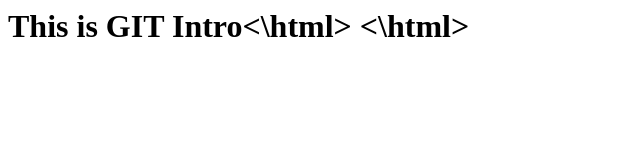
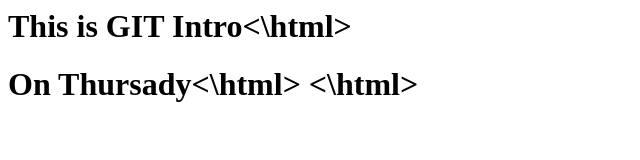
Before and after one commit to Chandru371/MarieBrown, a plain HTML site: page index.html in a window 1280 px wide. Shown: the whole page, without its empty margins (0-640 px from the left). Drawn offline with Linux system fonts and the light colour scheme.

Commit message:
Second Commit

```diff
--- a/index.html
+++ b/index.html
@@ -1,3 +1,4 @@
 <html>
 <h1>This is GIT Intro<\html>
+<h1>On Thursady<\html>
 <\html>
```
